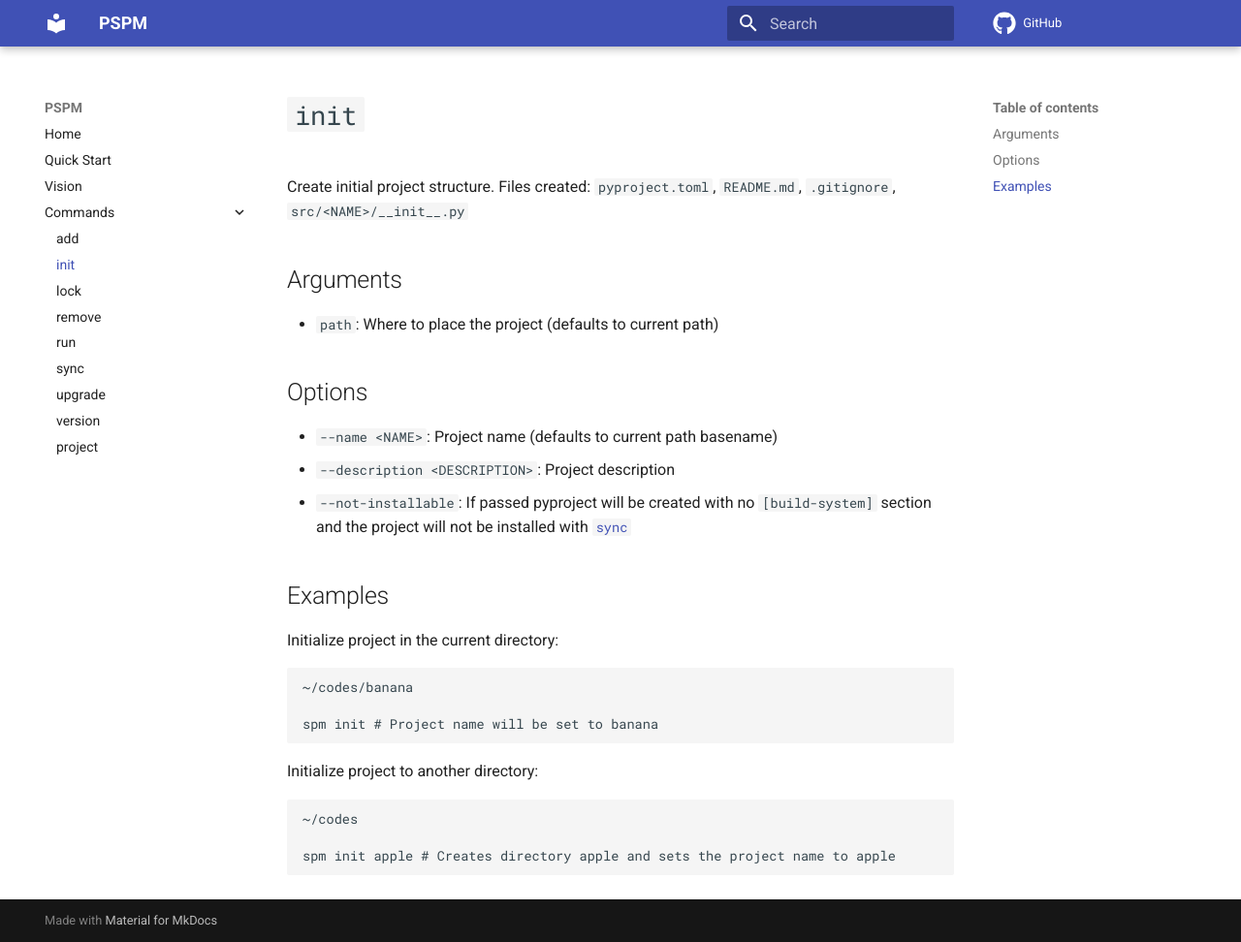
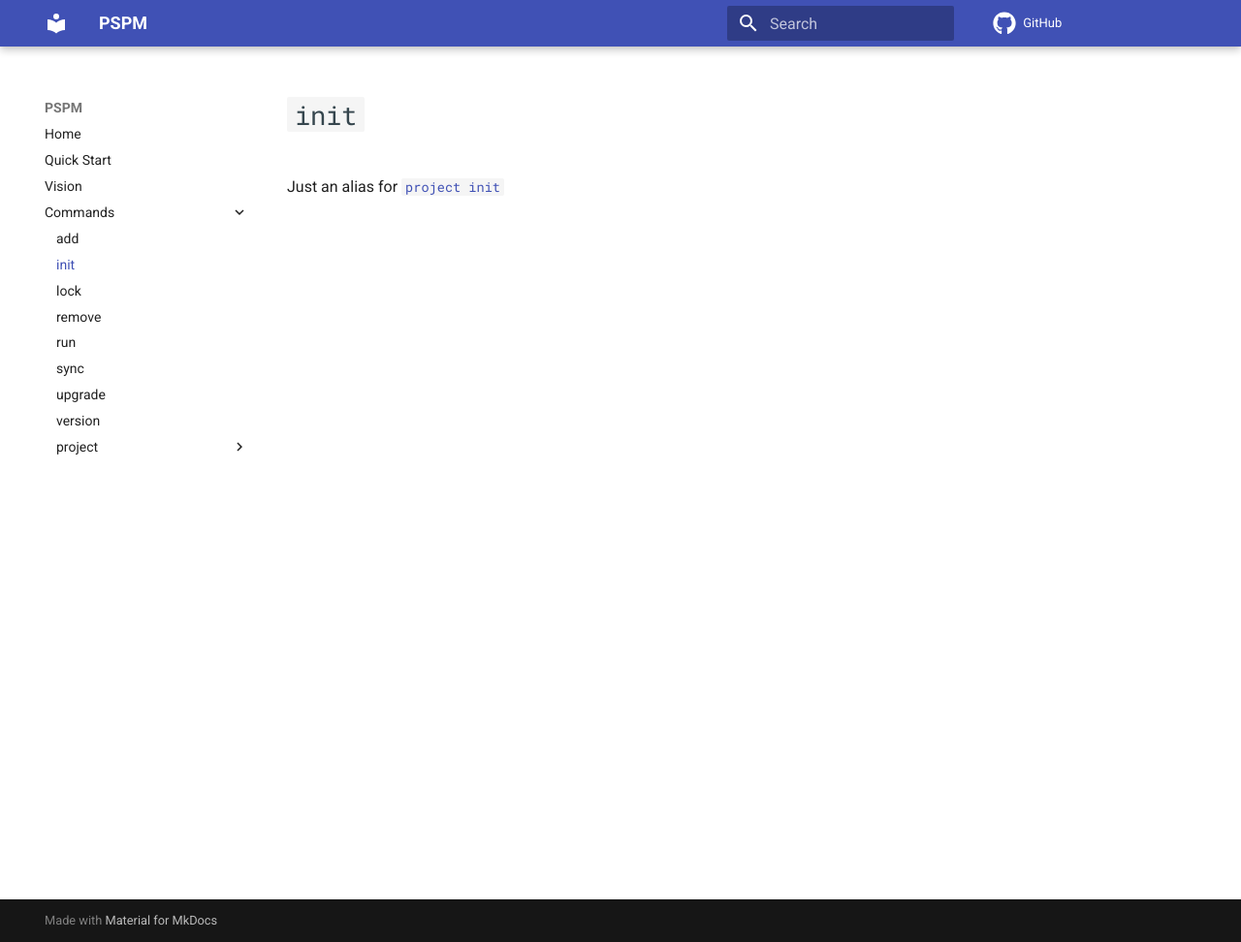
Before and after one commit to Jahn16/pspm, an MkDocs documentation site: the page built from docs/commands/init.md, in a window 1280 px wide and 972 px high. Shown: the whole window at 97% size. Built offline with MkDocs 1.6.1 and Material for MkDocs 9.7.7, drawn with Linux system fonts in a browser that asks for light colours; comment, search, counter and statistics services are not loaded.

Commit message:
docs: add project commands

````diff
--- a/docs/commands/init.md
+++ b/docs/commands/init.md
@@ -1,31 +1,3 @@
 # `init`
 
-Create initial project structure. Files created: `pyproject.toml`, `README.md`, `.gitignore`, `src/<NAME>/__init__.py`
-
-## Arguments
-
-- `path`: Where to place the project (defaults to current path)
-
-## Options
-
-- `--name <NAME>`: Project name (defaults to current path basename)
-- `--description <DESCRIPTION>`: Project description
-- `--not-installable`: If passed pyproject will be created with no `[build-system]` section and the project will not be installed with [`sync`](sync.md)
-
-## Examples
-
-Initialize project in the current directory:
-
-```
-~/codes/banana
-
-spm init # Project name will be set to banana
-```
-
-Initialize project to another directory:
-
-```
-~/codes
-
-spm init apple # Creates directory apple and sets the project name to apple
-```
+Just an alias for [`project init`](project/init.md)
````
Also changed, not shown: docs/commands/project/init.md (added, +32 -0 lines), docs/commands/project/update.md (added, +7 -0 lines).
